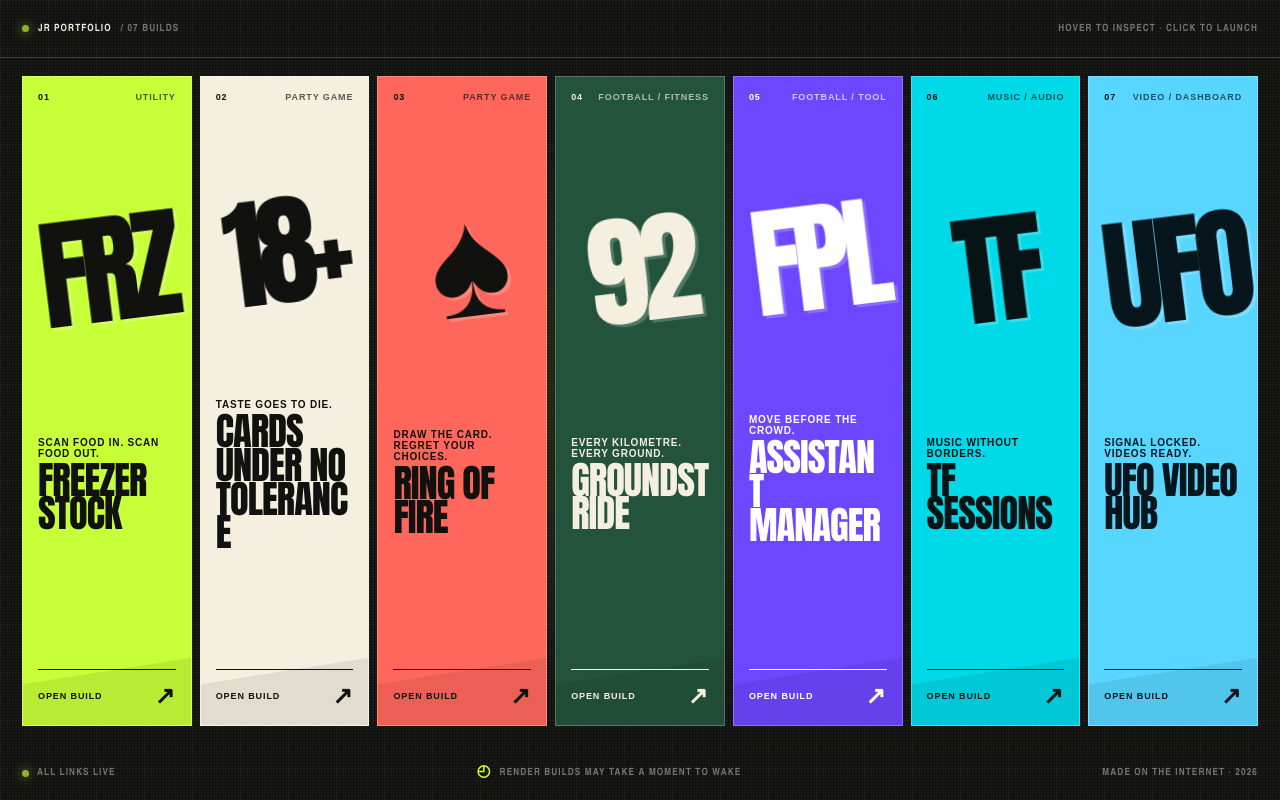
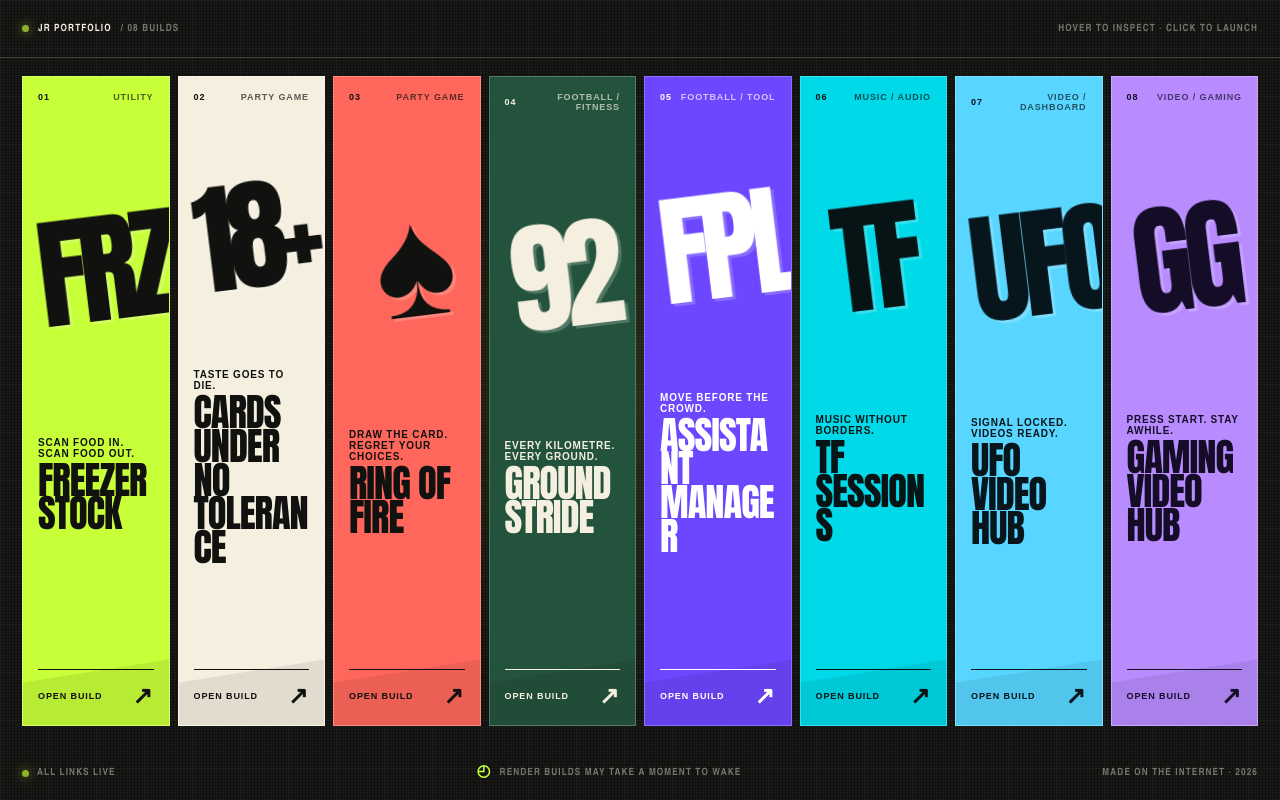
Before and after one commit to JRowding/Portfolio, a React (Vite) app: page / in a window 1280 px wide. Built offline with nearby package versions, Linux system fonts and the light colour scheme.

Commit message:
Add Gaming Video Hub to portfolio

```diff
--- a/src/App.jsx
+++ b/src/App.jsx
@@ -8,6 +8,7 @@ const projects = [
   { id:"05", code:"FPL", name:"Assistant Manager", strap:"Move before the crowd.", description:"A live FPL decision room for transfers, captaincy, starting XI and risk—grounded in your squad.", url:"https://fpl-assistant-manager.onrender.com", type:"FOOTBALL / TOOL", color:"#6c47ff", ink:"#ffffff" },
   { id:"06", code:"TF", name:"TF Sessions", strap:"Music without borders.", description:"A growing collection of original music across every genre. Press play, find your session, and come back for the next drop.", url:"https://tfsessions.onrender.com/", type:"MUSIC / AUDIO", color:"#00d9e8", ink:"#071416" },
   { id:"07", code:"UFO", name:"UFO Video Hub", strap:"Signal locked. Videos ready.", description:"A personal YouTube dashboard for UFO & Alien and Gaming videos, built to keep both rabbit holes in one place.", url:"https://ufovideohub.onrender.com/", type:"VIDEO / DASHBOARD", color:"#58d6ff", ink:"#07151d" },
+  { id:"08", code:"GG", name:"Gaming Video Hub", strap:"Press start. Stay awhile.", description:"A personal YouTube dashboard for gaming videos, built to keep the next watch, guide, and deep dive in one place.", url:"https://gamingvideohub.onrender.com/", type:"VIDEO / GAMING", color:"#b88cff", ink:"#150d28" },
 ];
 
 function Loader({ finish }) {
@@ -35,7 +36,7 @@ function Loader({ finish }) {
 
   return (
     <div className="loader" role="status" aria-label="Loading project collection">
-      <div className="loader-corner tl"><i /> SIGNAL <b>LOCKED</b><br />INDEX <b>07/07</b></div>
+      <div className="loader-corner tl"><i /> SIGNAL <b>LOCKED</b><br />INDEX <b>08/08</b></div>
       <div className="loader-corner tr">JR_PORTFOLIO.OS<br />SESSION <b>2026</b></div>
       <div className="loader-corner bl">RUN <b>{count < 30 ? "BOOT" : count < 70 ? "SYNC" : "READY"}</b><br />LOAD <b>{String(count).padStart(3,"0")}%</b></div>
       <div className="loader-corner br">PROJECT INDEX<br />BUILD <b>001</b></div>
@@ -47,7 +48,7 @@ function Loader({ finish }) {
             </div>
           ))}
         </div>
-        <p>DEALING SEVEN BUILDS</p>
+        <p>DEALING EIGHT BUILDS</p>
       </div>
       <div className="loader-progress"><div style={{ width:`${count}%` }} /></div>
       <button onClick={finish}>SKIP INTRO ↗</button>
@@ -88,7 +89,7 @@ export default function App() {
       {loading && <Loader finish={finishLoading} />}
       <div className="ambient" aria-hidden="true" />
       <header className="compact-header">
-        <div className="mini-brand"><i /> JR PORTFOLIO <span>/ 07 BUILDS</span></div>
+        <div className="mini-brand"><i /> JR PORTFOLIO <span>/ 08 BUILDS</span></div>
         <p>HOVER TO INSPECT · CLICK TO LAUNCH</p>
       </header>
       <section className="deck" aria-label="Project collection">
```
